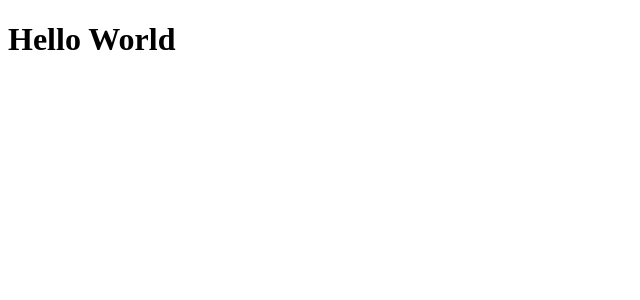
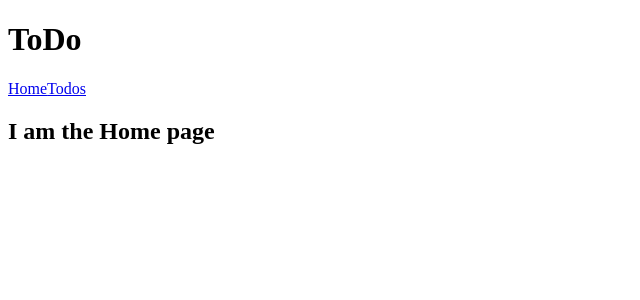
Before and after one commit to EmilyJarecki/ToDo, a React (Create React App) app: page / in a window 1280 px wide. Shown: the top 300 px of the page, without its empty margins (0-640 px from the left). Built offline with nearby package versions, Linux system fonts and the light colour scheme.

Commit message:
React Router setup

```diff
--- a/src/App.js
+++ b/src/App.js
@@ -1,11 +1,14 @@
-import React from 'react';
+import React from "react";
+import Header from "./components/Header";
+import routes from "./config/routes";
 
 function App() {
   return (
     <div className="container">
-      <h1>Hello World</h1>
+      <Header />
+      {routes}
     </div>
   );
-};
+}
 
 export default App;
--- /dev/null
+++ b/src/components/Header.js
@@ -0,0 +1,16 @@
+import React from 'react';
+import { Link } from 'react-router-dom';
+
+const Header = () => {
+  return (
+    <header>
+      <h1>ToDo</h1>
+      <nav>
+        <Link to={'/'}>Home</Link>
+        <Link to={'/todos'}>Todos</Link>
+      </nav>
+    </header>
+  );
+};
+
+export default Header;
--- /dev/null
+++ b/src/components/Home.js
@@ -0,0 +1,11 @@
+import React from 'react'
+
+const Home = () => {
+  return (
+    <h2>
+        I am the Home page
+    </h2>
+  )
+}
+
+export default Home
--- /dev/null
+++ b/src/config/routes.js
@@ -0,0 +1,11 @@
+import React from 'react';
+import { Routes, Route } from 'react-router-dom';
+import Home from '../components/Home';
+import TodosContainer from '../containers/TodosContainer';
+
+export default (
+  <Routes>
+    <Route exact path='/' element={ <Home /> }/>
+    <Route path='/todos' element={ < TodosContainer /> }/>
+  </Routes>
+);
--- /dev/null
+++ b/src/containers/TodosContainer.js
@@ -0,0 +1,11 @@
+import React from 'react'
+
+const TodosContainer = () => {
+  return (
+    <h2>
+        I am the TodosContainer page
+    </h2>
+  )
+}
+
+export default TodosContainer
--- a/src/index.js
+++ b/src/index.js
@@ -1,15 +1,20 @@
 import React from 'react';
 import ReactDOM from 'react-dom/client';
 import './index.css';
+import { BrowserRouter as Router } from 'react-router-dom';
 import App from './App';
+// import * as serviceWorker from './serviceWorker'
 
 
 const root = ReactDOM.createRoot(document.getElementById('root'));
 root.render(
-  <React.StrictMode>
-    <App />
-  </React.StrictMode>
-);
+  <Router>
+    <React.StrictMode>
+      <App />
+    </React.StrictMode>
+  </Router>
+
+)
 
 // If you want to start measuring performance in your app, pass a function
 // to log results (for example: reportWebVitals(console.log))
```
